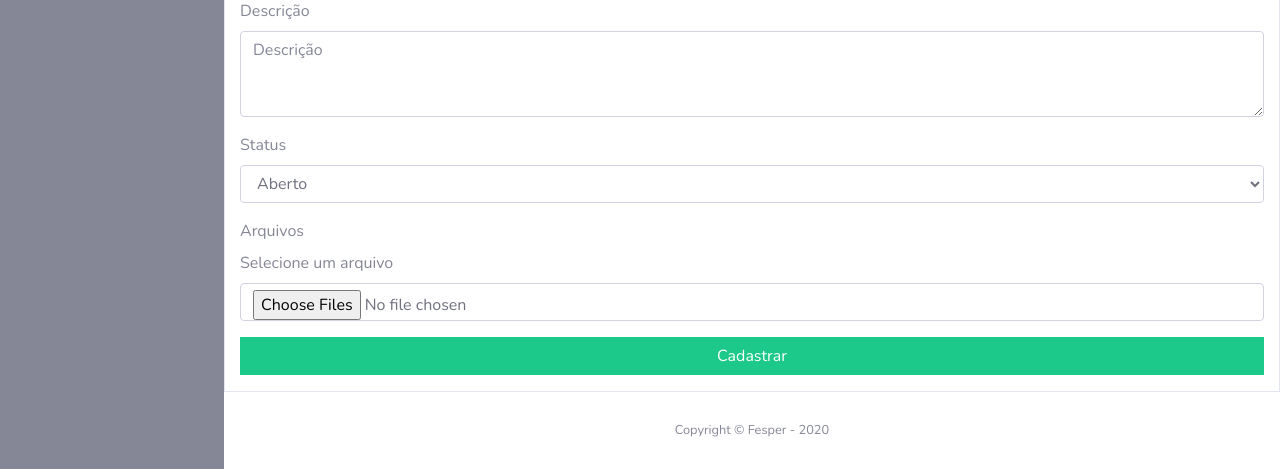
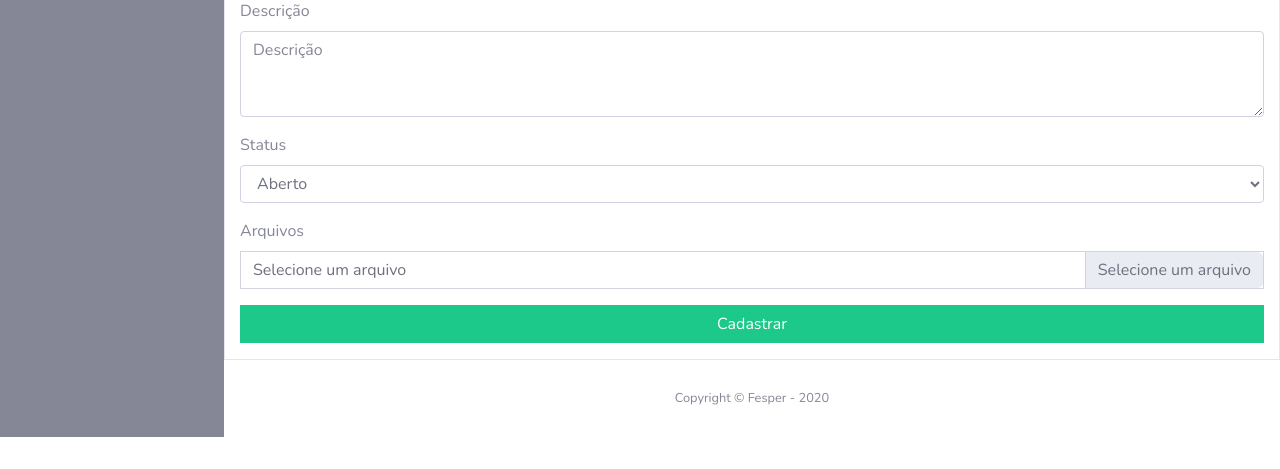
Before and after one commit to thyago-asp/gestordegabinete, a PHP site: page /view/projetosDeLei/cadastrar/?pg=1 in a window 1280 px wide. Shown: the part 652-1121 px from the top of the page. After the commit the page ends 1089 px from the top, so only its background shows below. Run offline with PHP 8.4, Linux system fonts and the light colour scheme; the visitor is signed in with stand-in values (Sample User, id 1); data that the repository does not hold is empty; some libraries are stand-ins or nearby versions.

Commit message:
alteracoes de css

```diff
--- a/estrutura/projetosDeLei.php
+++ b/estrutura/projetosDeLei.php
@@ -40,7 +40,11 @@ if ($url == "emendaconstitucional") {
         <strong>Erro no cadastro verifique os campos!</strong>
     </div>
 <?php endif; ?>
-
+<style>
+   .custom-file-input:lang(pt) ~ .custom-file-label::after {
+        content: "Selecione um arquivo" !important;
+    }
+</style>
 <div id="pagina" class="card-header text-center ">
     <h5 class="cabecalho_paginas"><?php echo $titulo ?></h5>
 </div>
@@ -114,13 +118,17 @@ if ($url == "emendaconstitucional") {
                     </select>
                 </div>
                 <label>Arquivos</label>
-                <div class="form-group">
-                    <div class="form-line">
-                        <label for="arquivos">Selecione um arquivo</label>
-                        <input type="file" class="form-control"  name="arquivos[]" placeholder="teste" multiple id="arquivos">
+                <div class="input-group mb-3">
+                    <div class="custom-file" lang="pt">
+                        <input type="file"name="arquivos[]" placeholder="teste" multiple id="arquivos" class="custom-file-input">
 
+                        <label  class="custom-file-label" for="arquivos" aria-describedby="inputGroupFileAddon02">Selecione um arquivo</label>
                     </div>
+                    <!-- <div class="input-group-append">
+                        <span class="input-group-text" id="inputGroupFileAddon02">Selecionar</span>
+                    </div> -->
                 </div>
+
                 <input type="hidden" name="tipo" value="<?php echo $input ?>">
                 <div class="form-group">
                     <button type="submit" class="btn btn-success w-100">Cadastrar</button>
```
Also changed, not shown: view/pessoas/cadastrar/index.php (+21 -7 lines).
